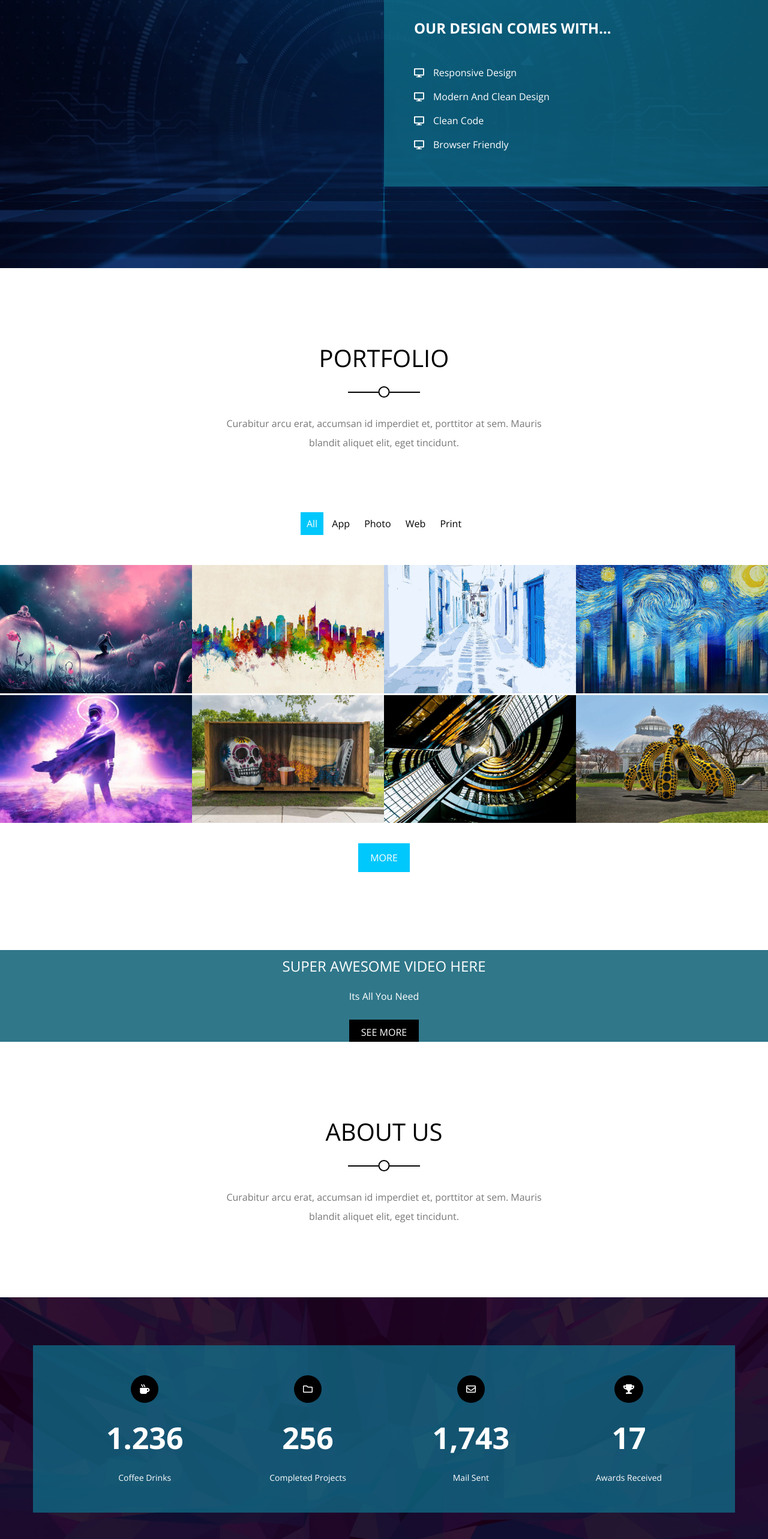
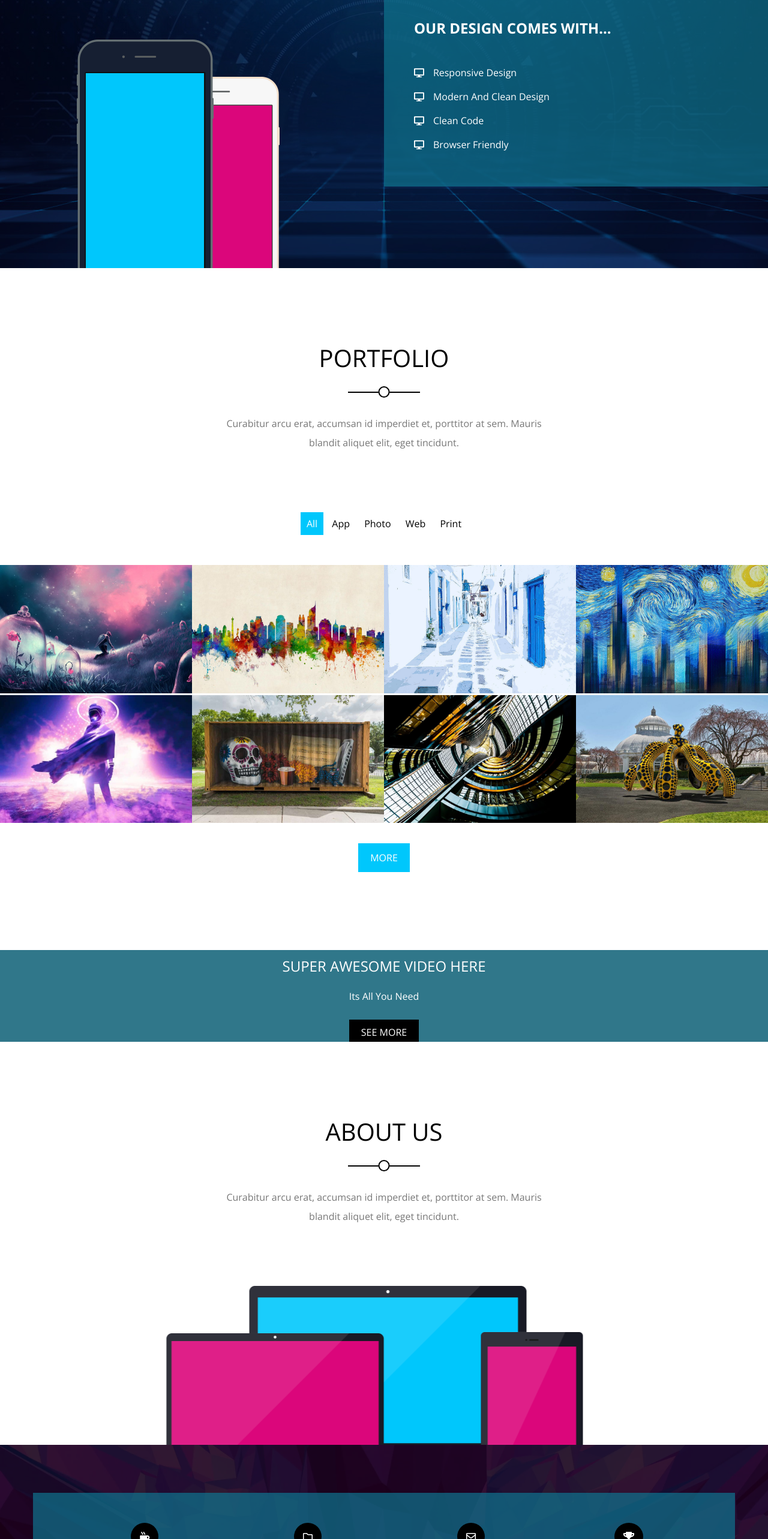
Before and after one commit to EasySoftTeam/Template-2, a plain HTML site: page index.html in a window 1280 px wide. Shown: the part 1907-4473 px from the top of the page at 60% size. Drawn offline with nearby package versions, Linux system fonts and the light colour scheme; the site is published under a folder, as on GitHub Pages, so addresses that start at the root find nothing; grey boxes are pictures that could not be loaded.

Commit message:
Update index.html

```diff
--- a/index.html
+++ b/index.html
@@ -100,7 +100,7 @@
     </div>
     <!-- Design -->
     <div class="design">
-        <img src="/image/mobile.png" alt="">
+        <img src="image/mobile.png" alt="">
         <div class="text">
             <h2>OUR DESIGN COMES WITH...</h2>
             <ul>
@@ -201,7 +201,7 @@
             <h1>about us</h1>
             <p>Curabitur arcu erat, accumsan id imperdiet et, porttitor at sem. Mauris blandit aliquet elit, eget tincidunt.</p>
         </div>
-        <img src="/image/about.png" alt="">
+        <img src="image/about.png" alt="">
     </div>
     <div class="stats">
         <div class="container">
```
